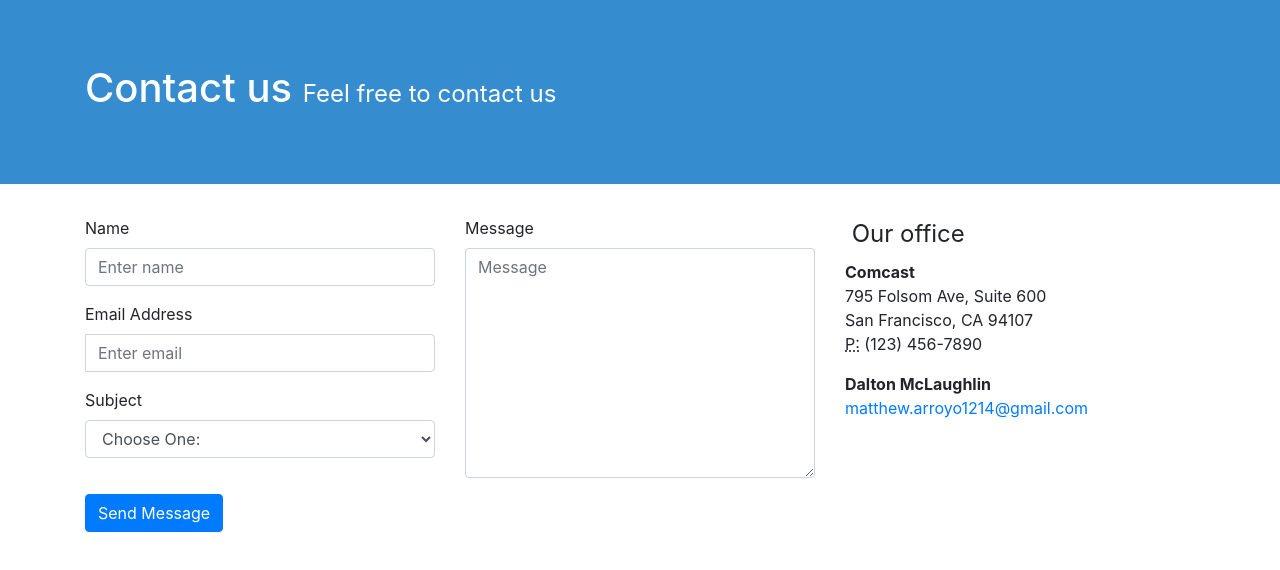
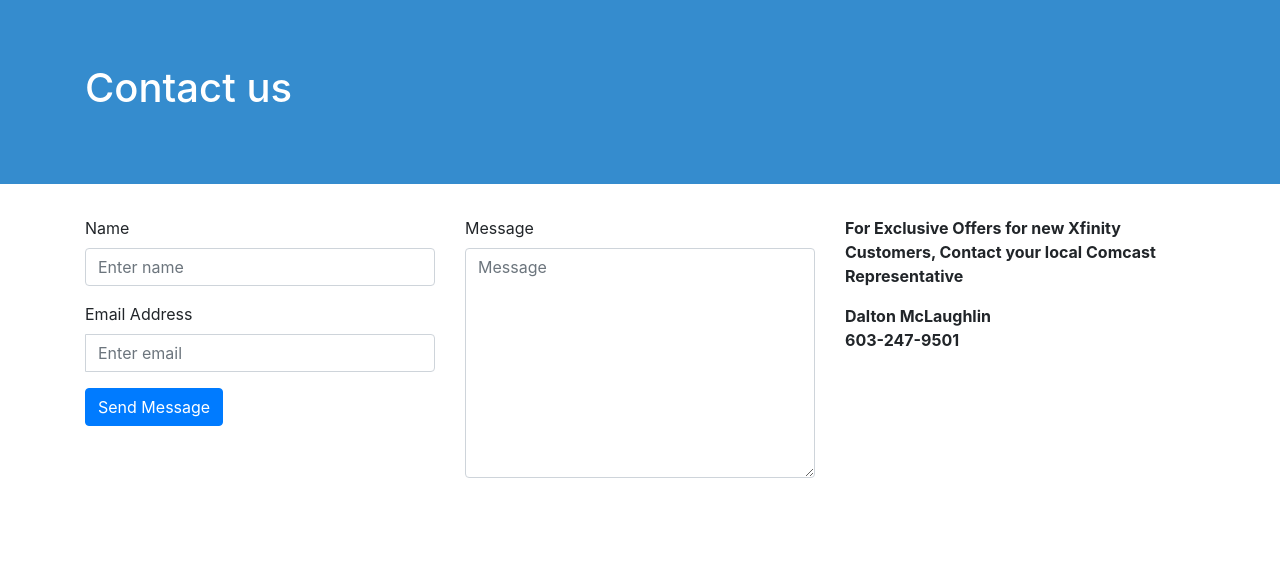
Before and after one commit to marroyo1214/marroyo1214.github.io, a plain HTML site: page index.html in a window 1280 px wide. Drawn offline with nearby package versions, Linux system fonts and the light colour scheme.

Commit message:
Update index.html
blah

```diff
--- a/index.html
+++ b/index.html
@@ -15,8 +15,7 @@
 		<div class="container">
 			<div class="row">
 				<div class="col-sm-12 col-lg-12">
-					<h1 class="h1">
-						Contact us <small style="font-size: 24px;">Feel free to contact us</small></h1>
+					<h1 class="h1">Contact us</h1>
 				</div>
 			</div>
 		</div>
@@ -29,40 +28,25 @@
 						<div class="row">
 							<div class="col-md-6">
 								<div class="form-group">
-								<label for="name">
-									Name</label>
+									<label for="name">Name</label>
 									<input type="text" class="form-control" id="name" placeholder="Enter name" required="required" />
 								</div>
 								<div class="form-group">
-								<label for="email">
-									Email Address</label>
+									<label for="email">Email Address</label>
 									<div class="input-group">
-									<span class="input-group-addon"><span class="glyphicon glyphicon-envelope"></span>
-									</span>
-									<input type="email" class="form-control" id="email" placeholder="Enter email" required="required" /></div>
+										<span class="input-group-addon"><span class="glyphicon glyphicon-envelope"></span></span>
+										<input type="email" class="form-control" id="email" placeholder="Enter email" required="required" />
+									</div>
 								</div>
 								<div class="form-group">
-								<label for="subject">
-									Subject</label>
-								<select id="subject" name="subject" class="form-control" required="required">
-									<option value="na" selected="">Choose One:</option>
-									<option value="service">General Customer Service</option>
-									<option value="suggestions">Suggestions</option>
-									<option value="product">Product Support</option>
-								</select>
+									<button type="submit" class="btn btn-primary pull-right" id="btnContactUs">Send Message</button>
 								</div>
 							</div>
 							<div class="col-md-6">
 								<div class="form-group">
-								<label for="name">
-									Message</label>
-								<textarea name="message" id="message" class="form-control" rows="9" cols="25" required="required"
-									placeholder="Message"></textarea>
+									<label for="name">Message</label>
+									<textarea name="message" id="message" class="form-control" rows="9" cols="25" required="required" placeholder="Message"></textarea>
 								</div>
-						</div>
-						<div class="col-md-12">
-							<button type="submit" class="btn btn-primary pull-right" id="btnContactUs">
-								Send Message</button>
 							</div>
 						</div>
 					</form>
@@ -70,18 +54,12 @@
 			</div>
 			<div class="col-md-4">
 				<form>
-				<legend><span class="glyphicon glyphicon-globe"></span> Our office</legend>
 				<address>
-					<strong>Comcast</strong><br>
-					795 Folsom Ave, Suite 600<br>
-					San Francisco, CA 94107<br>
-					<abbr title="Phone">
-						P:</abbr>
-					(123) 456-7890
+					<strong>For Exclusive Offers for new Xfinity Customers, Contact your local Comcast Representative</strong><br>
 				</address>
 				<address>
 					<strong>Dalton McLaughlin</strong><br>
-					<a href="mailto:#">matthew.arroyo1214@gmail.com</a>
+					<strong>603-247-9501</strong><br>
 				</address>
 				</form>
 			</div>
```
Lines whose indentation alone changed are shown as unchanged.
